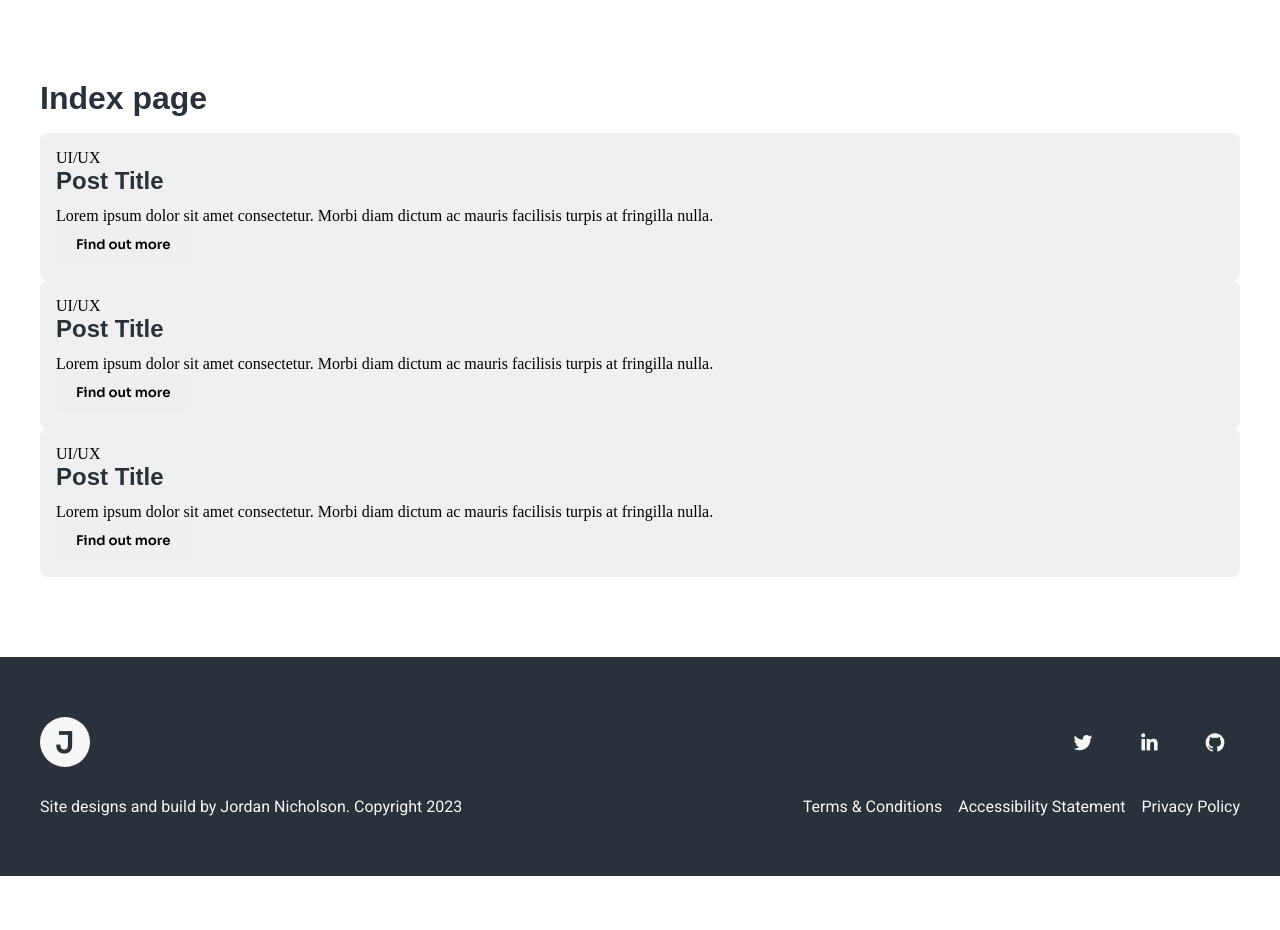
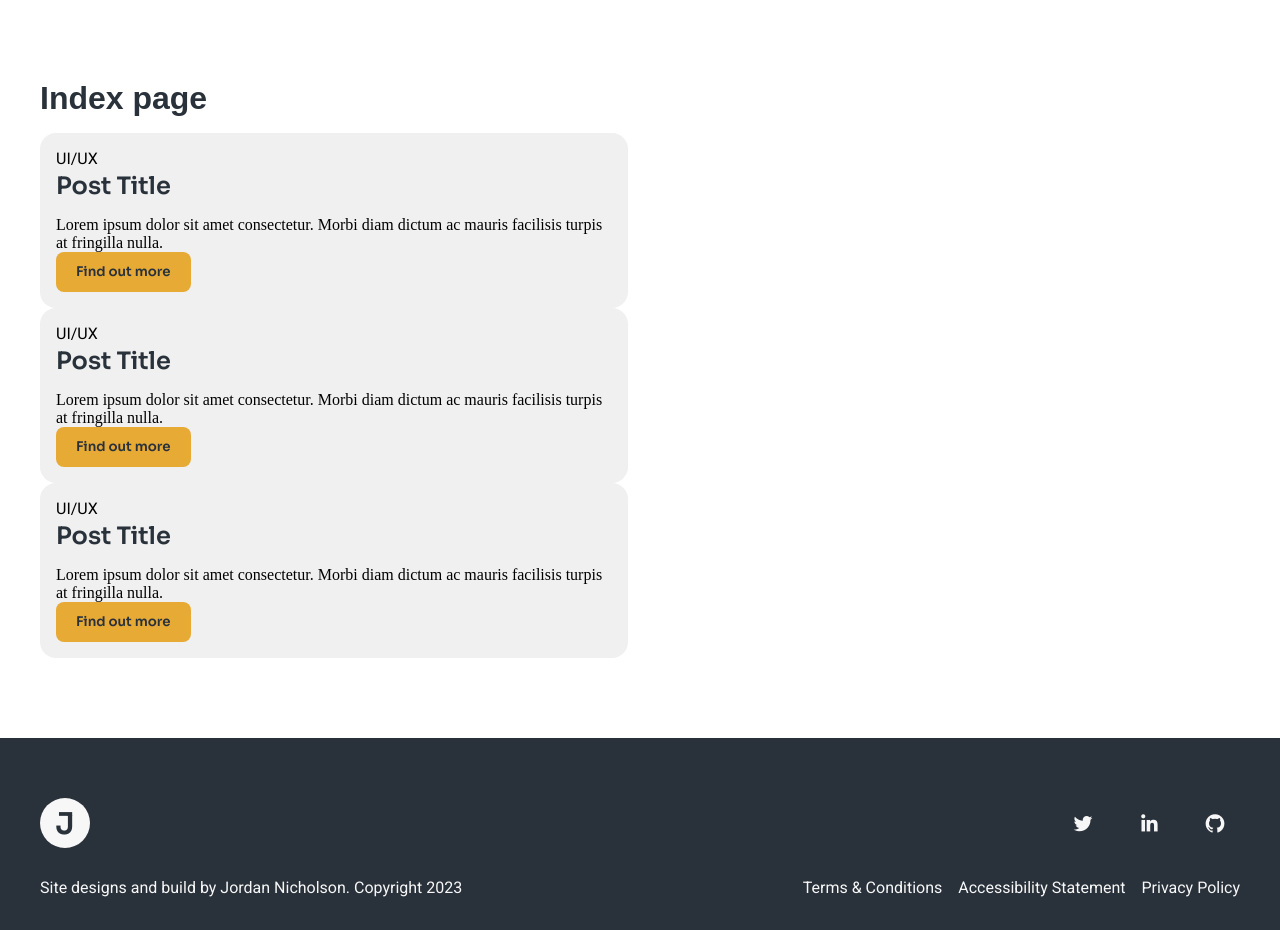
Before and after one commit to JordanNic/personal-site, a Nuxt app: page / in a window 1280 px wide. Shown: the part 800-1730 px from the top of the page. Before the commit the page ends 1676 px from the top, so only its background shows below. Built offline with nearby package versions, Linux system fonts and the light colour scheme.

Commit message:
Updates to the way posts look

```diff
--- a/assets/scss/partials/_posts.scss
+++ b/assets/scss/partials/_posts.scss
@@ -1,5 +1,29 @@
-.post-card {
-    background-color: $light-grey;
-    padding: 16px;
-    @include border-radius(8px);
+.post {
+    display: flex;
+    flex-direction: row;
+    justify-content: space-between;
+    flex-wrap: wrap;
+    gap: 20px;
+    &-card {
+        width: 49%;
+        background-color: $light-grey;
+        padding: 16px;
+        @include border-radius(16px);
+        img {
+            width: 100%;
+            height: auto;
+            margin-bottom: 16px;
+            @include border-radius(8px);
+        }
+        &--subtitle {
+            @include font-stack;
+        }
+        &--heading {
+            @include display-font-stack;
+        }
+        &--button {
+            background-color: $yellow;
+            color: $black;
+        }
+    }
 }
```
